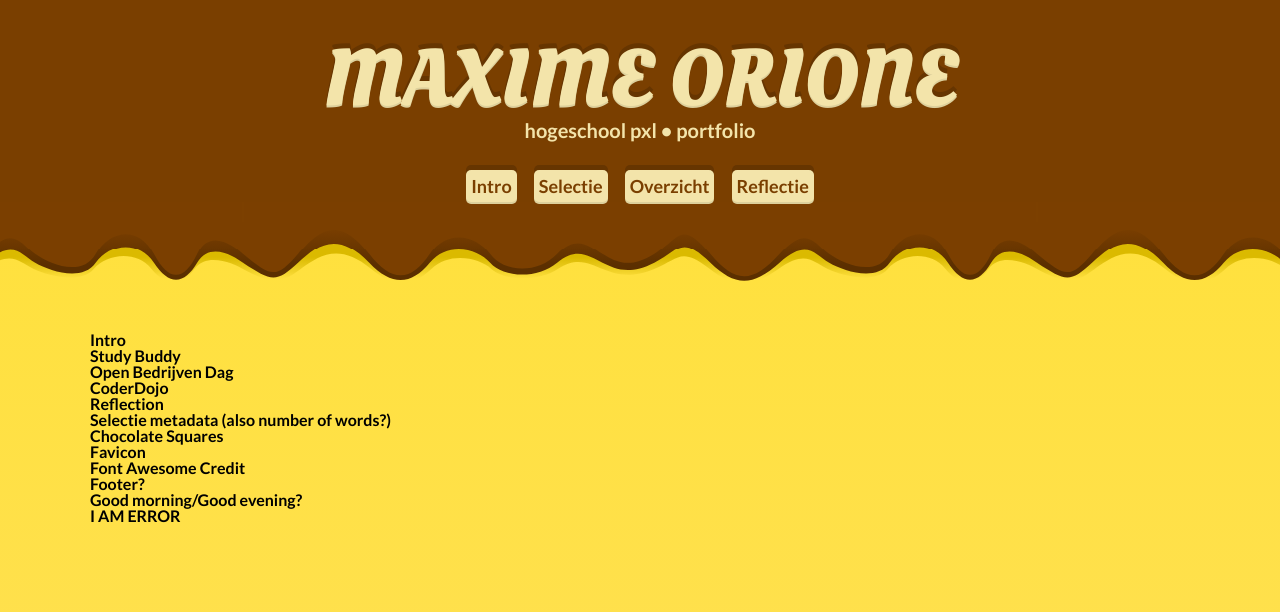
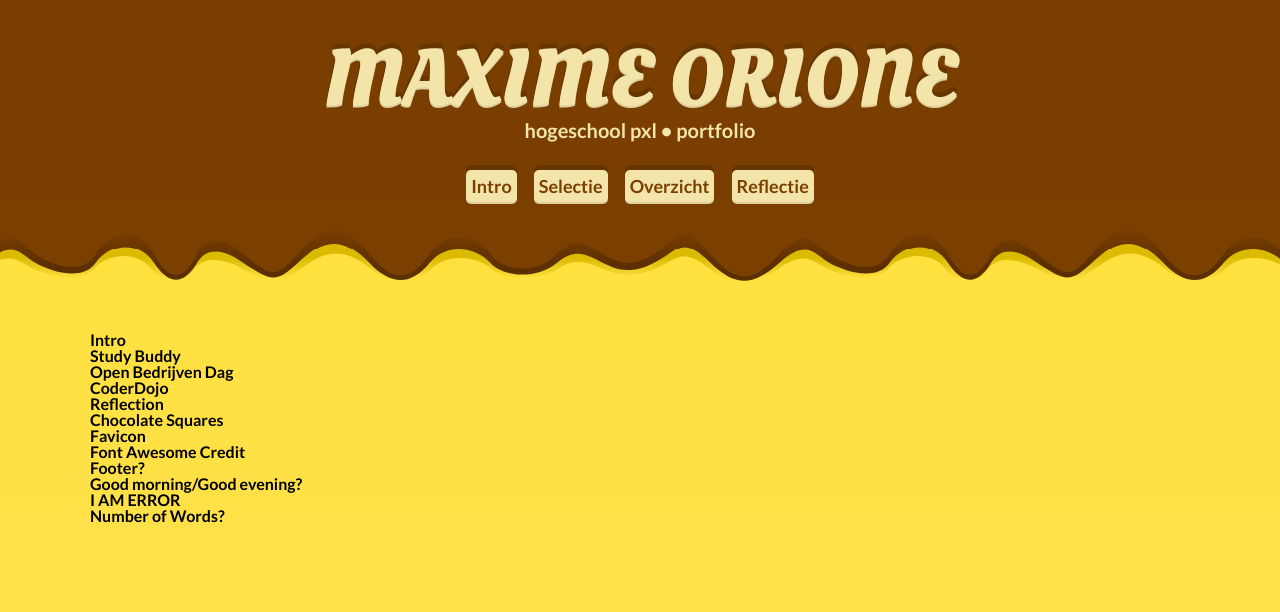
Before and after one commit to Maxzilla60/maxzilla60.github.io, a Jekyll site: the page built from todo.md, in a window 1280 px wide. Shown: the top 612 px of the page. Built offline with Jekyll 4.4.1, drawn with Linux system fonts in a browser that asks for light colours; nearby versions of some CDN libraries.

Commit message:
Updated TODO

```diff
--- a/todo.md
+++ b/todo.md
@@ -7,10 +7,10 @@ title: To-Do List for Portfolio
 * Open Bedrijven Dag
 * CoderDojo
 * Reflection
-* Selectie metadata (also number of words?)
 * Chocolate Squares
 * Favicon
 * Font Awesome Credit
 * Footer?
 * Good morning/Good evening?
 * I AM ERROR
+* Number of Words?
```
